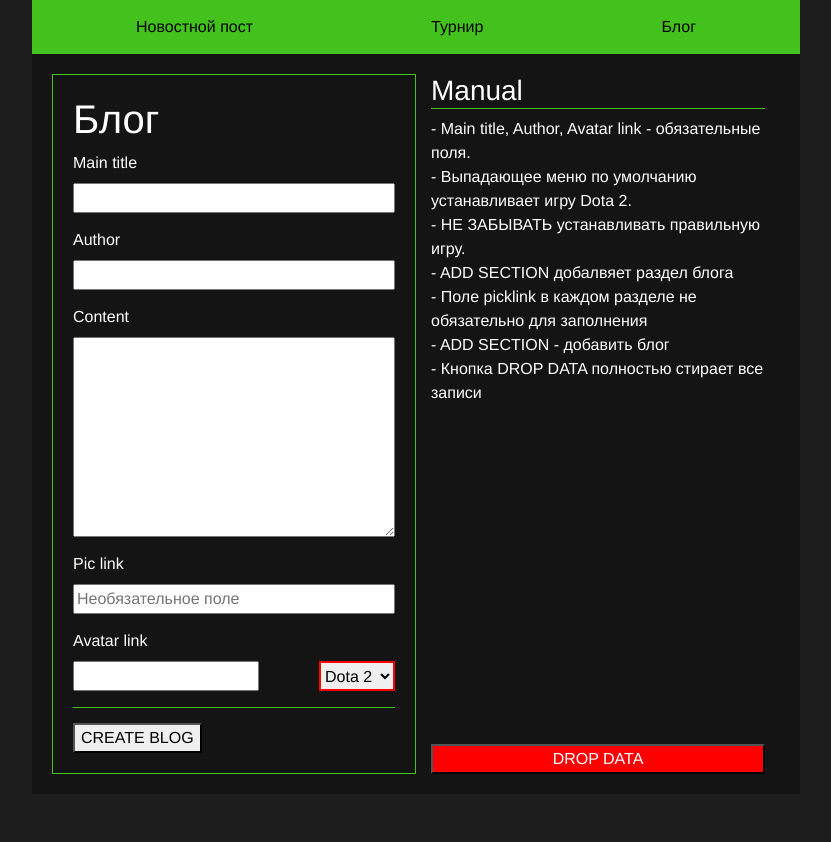
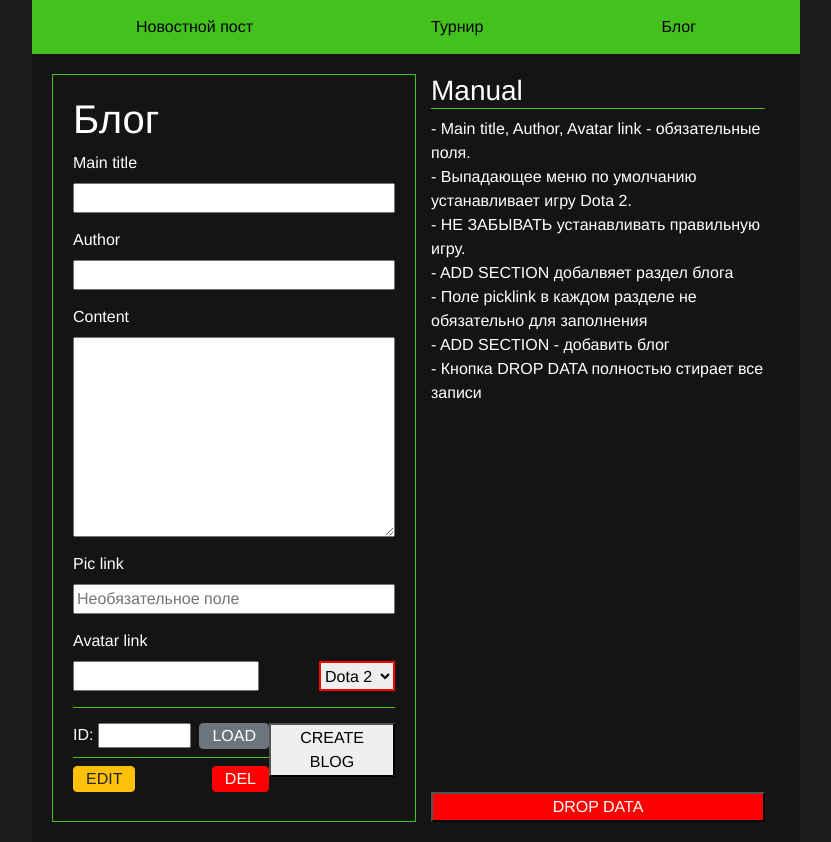
Before and after one commit to Shrigorevich/cs-news-mern, a React (Create React App) app in the folder client/: page /control-panel/blog-cp in a window 1280 px wide. Shown: the whole page, without its empty margins (224-1055 px from the left). Before the commit the page ends 800 px from the top, so only its background shows below. Built offline with nearby package versions, Linux system fonts and the light colour scheme.

Commit message:
blog-cp - new CRUD methods, blog-list - front changes

```diff
--- a/client/src/components/Blog.js
+++ b/client/src/components/Blog.js
@@ -15,6 +15,7 @@ export const Blog = (props) => {
    return (
       <div className="blog-preview-wrapper">
          <div className="blog-preview">
+            <div>
                <div className="blog-preview-head">
                   <div style={divStyle} className="avatar"></div>
                   <div className="author">
@@ -25,6 +26,8 @@ export const Blog = (props) => {
                   <h5>{props.title}</h5>
                   <div className="blog-preview-text">
                      <p>{`${props.content.slice(0, 240)}...`}</p>
+                  </div>
+               </div>
             </div>
             <div className="blog-preview-data">
                   <div className="d-flex align-items-center">
@@ -44,7 +47,6 @@ export const Blog = (props) => {
                </div>
          </div>
       </div>
-      </div>
    )
 }
 
--- a/client/src/components/cp-components/BlogCP.js
+++ b/client/src/components/cp-components/BlogCP.js
@@ -1,6 +1,5 @@
 import React, { useState, useEffect } from "react";
 import { useHttp } from "../../hooks/httphook";
-import BlogPart from "./BlogPart";
 
 const BlogCP = () => {
    const { request } = useHttp();
@@ -11,12 +10,27 @@ const BlogCP = () => {
       author: "",
       avatar: "",
       content: "",
-      piclink: ""
+      piclink: "",
+      _id: 0
    });
 
 
    const changeHandler = event => {
       setForm({ ...form, [event.target.name]: event.target.value });
+   };
+
+   const editBlog = async () => {
+      try {
+         const data = await request("/api/blog-edit", "POST", { ...form });
+         return data;
+      } catch (error) {}
+   };
+
+   const delBlog = async () => {
+      try {
+         const data = await request("/api/blog-del", "POST", { ...form });
+         return data;
+      } catch (error) {}
    };
 
    const addBlog = async () => {
@@ -37,25 +51,42 @@ const BlogCP = () => {
       }
   };
 
+   const loadBlog = async () => {
+      try {
+         const blog = await request(`/api/blog/${form._id}`, 'GET')
+         setForm({
+            title: blog.data.title,
+            game: blog.data.game,
+            author: blog.data.author,
+            avatar: blog.data.avatar,
+            content: blog.data.content,
+            piclink: blog.data.piclink,
+            _id: blog.data._id
+         })
+      } catch(e) {
+         console.log(e);
+      }
+}
+
    return (
       <div className="row">
          <div className="post-creation-panel col-md-6 col-12">
             <h1>Блог</h1>
             <div className="d-flex flex-column">
                <label>Main title</label>
-               <input type="text" name="title" onChange={changeHandler} />
+               <input type="text" name="title" onChange={changeHandler} value={form.title} />
             </div>
             <div className="d-flex flex-column">
                <label>Author</label>
-               <input type="text" name="author" onChange={changeHandler} />
+               <input type="text" name="author" onChange={changeHandler} value={form.author}/>
             </div>
             <div className="d-flex flex-column">
             <label>Content</label>
-            <textarea name="content" type="text" onChange={changeHandler}/>
+            <textarea name="content" type="text" onChange={changeHandler} value={form.content}/>
             </div>
             <div className="d-flex flex-column">
                <label>Pic link</label>
-               <input name="piclink" type="text" onChange={changeHandler} placeholder="Необязательное поле"/>
+               <input name="piclink" type="text" onChange={changeHandler} value={form.piclink} placeholder="Необязательное поле"/>
             </div>
             <div className="d-flex flex-column piclink">
                <label>Avatar link</label>
@@ -65,11 +96,13 @@ const BlogCP = () => {
                      type="text"
                      name="avatar"
                      onChange={changeHandler}
+                     value={form.avatar}
                   />
                   <select
                      className="required mb-3"
                      name="game"
                      onChange={changeHandler}
+                     value={form.game}
                   >
                      <option value="Dota 2">Dota 2</option>
                      <option value="League of Legends">LoL</option>
@@ -77,8 +110,33 @@ const BlogCP = () => {
                   </select>
                </div>
             </div>
+
             <div className="d-flex justify-content-between">
-               <button onClick={addBlog}>CREATE BLOG</button>
+               <div className="d-flex flex-column edit-bar">
+                  <div className="d-flex post-load">
+                     <span>ID:&nbsp;</span>
+                     <input
+                        name="_id"
+                        className="post-id mb-2 mr-2"
+                        type="number"
+                        onChange={changeHandler}
+                     />
+                     <button className="btn btn-secondary mb-2" onClick={loadBlog}>
+                        LOAD
+                     </button>
+                  </div>
+                  <div className="d-flex justify-content-between">
+                     <button className="btn btn-warning" onClick={editBlog}>
+                        EDIT
+                     </button>
+                     <button className="btn btn-danger" onClick={delBlog}>
+                        DEL
+                     </button>
+                  </div>
+               </div>
+               <div className="d-flex justify-content-between mb-4">
+                  <button onClick={addBlog}>CREATE BLOG</button>
+               </div>
             </div>
          </div>
          <div className="manual col-md-6 col-12 d-flex flex-column justify-content-between">
--- a/client/src/components/cp-components/BlogPart.js
+++ /dev/null
@@ -1,29 +0,0 @@
-import React from "react";
-
-const BlogPart = (props) => {
-   const handler = event => {
-      props.handler(event, props._id);
-   };
-
-   return (
-      <div className="blog-part">
-         <div className="d-flex flex-column">
-            <div className="d-flex justify-content-between">
-               <label>Sub title</label>
-               <button className="required mb-1" onClick={() => (props.remove(props._id))}>remove</button>
-            </div>
-            <input name="title" value={props.title} type="text" onChange={handler} placeholder="Не обязательное поле"/>
-         </div>
-         <div className="d-flex flex-column">
-            <label>Content</label>
-            <textarea name="content" value={props.content} type="text" onChange={handler}/>
-         </div>
-         <div className="d-flex flex-column">
-            <label>Pic link</label>
-            <input name="piclink" value={props.piclink ? props.piclink : ""} type="text" onChange={handler} placeholder="Необязательное поле"/>
-         </div>
-      </div>
-   );
-};
-
-export default BlogPart;
--- a/client/src/components/cp-components/PostCP.js
+++ b/client/src/components/cp-components/PostCP.js
@@ -120,7 +120,7 @@ const PostCP = () => {
 
                <div className="d-flex justify-content-between">
                   <div className="d-flex flex-column edit-bar">
-                     <div className="d-flex">
+                     <div className="d-flex post-load">
                         <span>ID:&nbsp;</span>
                         <input
                            name="_id"
--- a/client/src/hooks/httphook.js
+++ b/client/src/hooks/httphook.js
@@ -10,7 +10,7 @@ export const useHttp = () => {
             body = JSON.stringify(body)
             headers['Content-Type'] = 'application/json'
          }
-         const response = await fetch(`${url}`, {method, body, headers})
+         const response = await fetch(`http://localhost:5000${url}`, {method, body, headers})
          const data = await response.json();
 
          if (!response.ok){
--- a/client/src/index.css
+++ b/client/src/index.css
@@ -88,6 +88,11 @@ textarea{
 .blog-part{
    margin: 15px 0 15px 0;
    border-bottom: 1px solid #43c11d;
+}
+
+.post-load{
+   border-bottom: 1px solid #43c11d;
+   margin-bottom: 8px;
 }
 
 /* CREATION PANEL */
@@ -541,6 +546,7 @@ ul{
    height: 100%;
    display: flex;
    flex-direction: column;
+   justify-content: space-between;
 }
 
 .blog-preview-head{
@@ -567,14 +573,11 @@ ul{
    background-color: #2f2f2f;
    display: flex;
    flex-direction: column;
-   justify-content: space-between;
-   flex: 1;
 }
 
 .blog-preview-text{
    overflow: hidden;
    padding: 0 0 8px 0;
-   border-bottom: 1px solid #43c11d;
 }
 
 .blog-preview-data{
@@ -582,6 +585,7 @@ ul{
    justify-content: space-between;
    padding: 8px 0 0 0;
    color: #989898;
+   border-top: 1px solid #43c11d;
 }
 
 /* BLOG LIST */
```
Also changed, not shown: 2 other files (tests, documents, lock files or other folders). Lines whose indentation alone changed are shown as unchanged.
